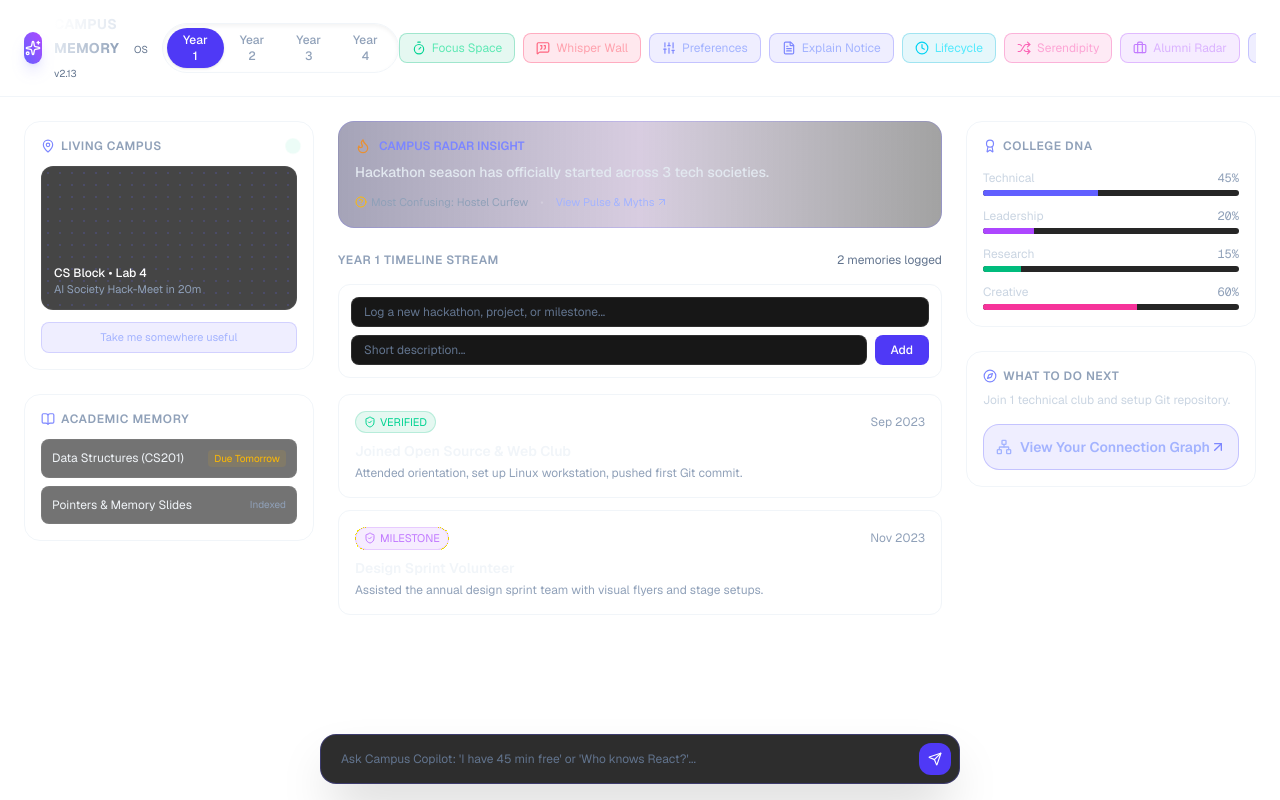
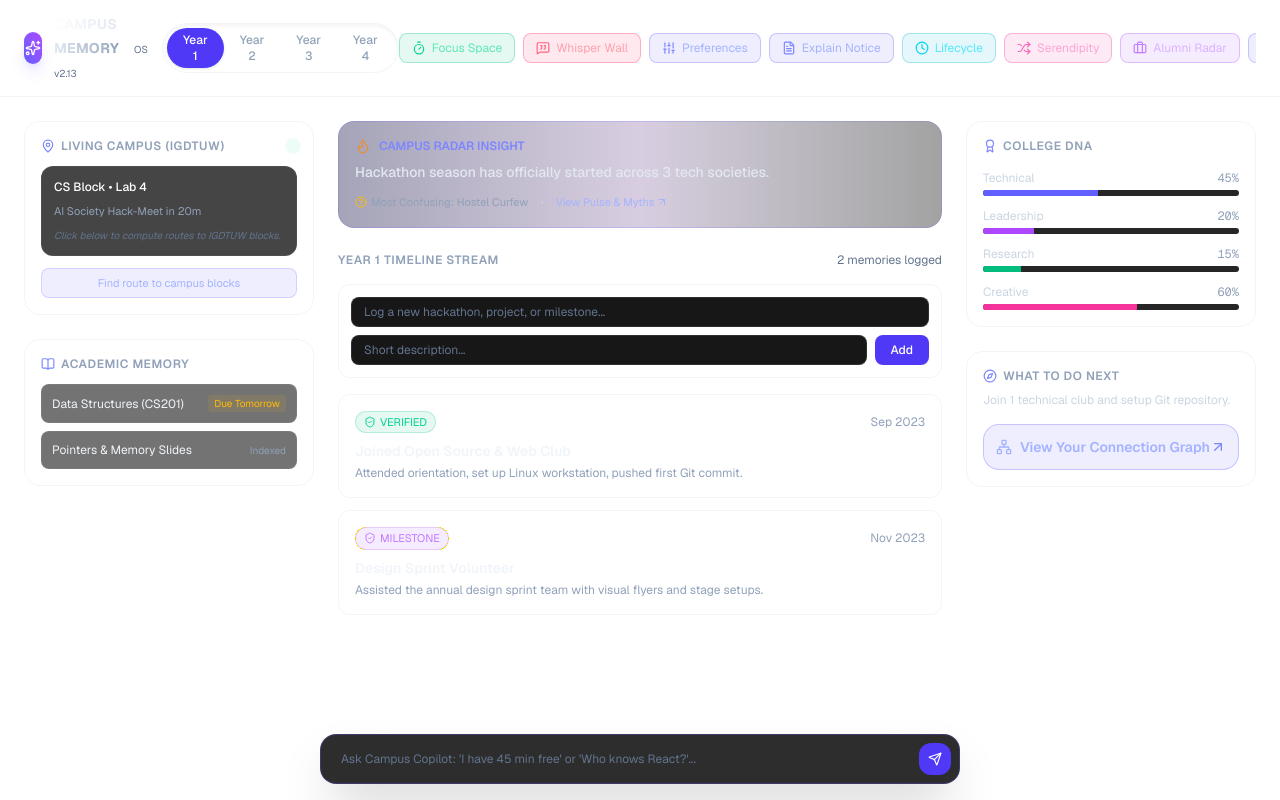
Before and after one commit to Aadya30-Sharma/campus_memory, a Next.js app: page / in a window 1280 px wide. Built offline with nearby package versions, Linux system fonts and the light colour scheme.

Commit message:
Add IGDTUW campus block distance tracking to Living Campus

```diff
--- a/src/app/api/copilot/route.ts
+++ b/src/app/api/copilot/route.ts
@@ -12,7 +12,7 @@ export async function POST(req: Request) {
     }
 
     const response = await ai.models.generateContent({
-      model: "gemini-3.6-flash",
+      model: "gemini--flash",
       contents: [
         {
           role: "user",
--- a/src/app/page.tsx
+++ b/src/app/page.tsx
@@ -28,6 +28,27 @@ import MemoryVault from "./MemoryVault";
 import CampusPulseModal from "./CampusPulseModal";
 
 type Year = 1 | 2 | 3 | 4;
+// IGDTUW Kashmere Gate Campus Landmarks & Blocks
+const IGDTUW_BLOCKS = [
+  { id: 'admin', name: 'Administrative Block', lat: 28.6645, lng: 77.2322, desc: 'Main office & registrar' },
+  { id: 'it', name: 'IT & CSE Block', lat: 28.6648, lng: 77.2325, desc: 'Computer labs & lecture halls' },
+  { id: 'mech', name: 'Mechanical Block', lat: 28.6642, lng: 77.2320, desc: 'Workshops & labs' },
+  { id: 'lib', name: 'Library (LRC)', lat: 28.6646, lng: 77.2328, desc: 'Learning Resource Centre' },
+  { id: 'hostel', name: 'Hostels (Krishna/Kaveri)', lat: 28.6640, lng: 77.2318, desc: 'Residential zone' },
+];
+
+// Helper to calculate distance in meters (Haversine formula)
+const getDistanceFromLatLonInMeters = (lat1: number, lon1: number, lat2: number, lon2: number) => {
+  const R = 6371e3;
+  const dLat = (lat2 - lat1) * (Math.PI / 180);
+  const dLon = (lon2 - lon1) * (Math.PI / 180);
+  const a =
+    Math.sin(dLat / 2) * Math.sin(dLat / 2) +
+    Math.cos(lat1 * (Math.PI / 180)) * Math.cos(lat2 * (Math.PI / 180)) *
+    Math.sin(dLon / 2) * Math.sin(dLon / 2);
+  const c = 2 * Math.atan2(Math.sqrt(a), Math.sqrt(1 - a));
+  return Math.round(R * c);
+};
 
 export default function CampusOS() {
   const [isGraphOpen, setIsGraphOpen] = useState(false);
@@ -53,6 +74,8 @@ export default function CampusOS() {
   const [locationSubtext, setLocationSubtext] = useState("AI Society Hack-Meet in 20m");
   const [isLocating, setIsLocating] = useState(false);
 
+const [blockDistances, setBlockDistances] = useState<any[]>([]);
+
   const handleFetchLocation = () => {
     if (!navigator.geolocation) {
       alert("Geolocation is not supported by your browser");
@@ -62,17 +85,26 @@ export default function CampusOS() {
     setIsLocating(true);
     navigator.geolocation.getCurrentPosition(
       (position) => {
-      const lat = position.coords.latitude.toFixed(4);
-      const lng = position.coords.longitude.toFixed(4);
-      setLocationText(`GPS Active`);
-      setLocationSubtext(`Lat: ${lat}, Lng: ${lng}`);
-      setIsLocating(false); // This unlocks the button
+        const userLat = position.coords.latitude;
+        const userLng = position.coords.longitude;
+
+        setLocationText(`IGDTUW GPS Active`);
+        setLocationSubtext(`Lat: ${userLat.toFixed(4)}, Lng: ${userLng.toFixed(4)}`);
+
+        // Calculate distance to each campus block
+        const evaluatedBlocks = IGDTUW_BLOCKS.map(block => ({
+          ...block,
+          distance: getDistanceFromLatLonInMeters(userLat, userLng, block.lat, block.lng)
+        }));
+
+        setBlockDistances(evaluatedBlocks);
+        setIsLocating(false);
       },
       (error) => {
         alert("Unable to retrieve your location. Please check browser permissions.");
-      setIsLocating(false); // Unlocks the button on error too
+        setIsLocating(false);
       },
-    { enableHighAccuracy: true, timeout: 15000, maximumAge: 0 }
+      { enableHighAccuracy: true }
     );
   };
   const [selectedYear, setSelectedYear] = useState<Year>(1);
@@ -331,24 +363,39 @@ export default function CampusOS() {
 
         {/* Left Column */}
         <aside className="lg:col-span-3 space-y-6">
-          <div className="p-4 rounded-2xl border border-campus-border bg-campus-card backdrop-blur-md">
-            <div className="flex items-center justify-between mb-3">
+          <div className="p-4 rounded-2xl border border-campus-border bg-campus-card backdrop-blur-md space-y-3">
+  <div className="flex items-center justify-between">
     <span className="text-xs font-semibold uppercase tracking-wider text-slate-400 flex items-center gap-1.5">
-                <MapPin className="w-3.5 h-3.5 text-indigo-400" /> Living Campus
+      <MapPin className="w-3.5 h-3.5 text-indigo-400" /> Living Campus (IGDTUW)
     </span>
     <span className="h-2 w-2 rounded-full bg-emerald-400 animate-ping" />
   </div>
-            <div className="h-36 rounded-xl bg-neutral-900/80 border border-white/5 relative overflow-hidden flex flex-col justify-end p-3">
-              <div className="absolute inset-0 bg-[radial-gradient(#6366f1_1px,transparent_1px)] [background-size:12px_12px] opacity-20" />
-              <p className="text-xs font-medium text-white relative z-10">{locationText}</p>
-              <p className="text-[11px] text-slate-400 relative z-10">{locationSubtext}</p>
+
+  <div className="rounded-xl bg-neutral-900/80 border border-white/5 p-3 space-y-2 max-h-48 overflow-y-auto">
+    <p className="text-xs font-medium text-white">{locationText}</p>
+    <p className="text-[11px] text-slate-400">{locationSubtext}</p>
+
+    {blockDistances.length > 0 ? (
+      <div className="space-y-1.5 pt-2 border-t border-white/10">
+        <p className="text-[10px] text-indigo-300 font-semibold uppercase tracking-wider">Distances to Blocks:</p>
+        {blockDistances.map(b => (
+          <div key={b.id} className="flex justify-between text-[11px] bg-white/5 p-1.5 rounded">
+            <span className="text-slate-200">{b.name}</span>
+            <span className="text-indigo-400 font-mono">{b.distance}m away</span>
           </div>
+        ))}
+      </div>
+    ) : (
+      <p className="text-[10px] text-slate-500 italic">Click below to compute routes to IGDTUW blocks.</p>
+    )}
+  </div>
+
   <button
     onClick={handleFetchLocation}
     disabled={isLocating}
-              className="w-full mt-3 text-[11px] text-indigo-300 py-1.5 rounded-lg bg-indigo-500/10 hover:bg-indigo-500/15 transition border border-indigo-500/20 cursor-pointer disabled:opacity-50"
+    className="w-full text-[11px] text-indigo-300 py-1.5 rounded-lg bg-indigo-500/10 hover:bg-indigo-500/15 transition border border-indigo-500/20 cursor-pointer disabled:opacity-50"
   >
-              {isLocating ? "Detecting Precise GPS..." : "Take me somewhere useful"}
+    {isLocating ? "Pinpointing IGDTUW GPS..." : "Find route to campus blocks"}
   </button>
 </div>
 
```
Lines whose indentation alone changed are shown as unchanged.
